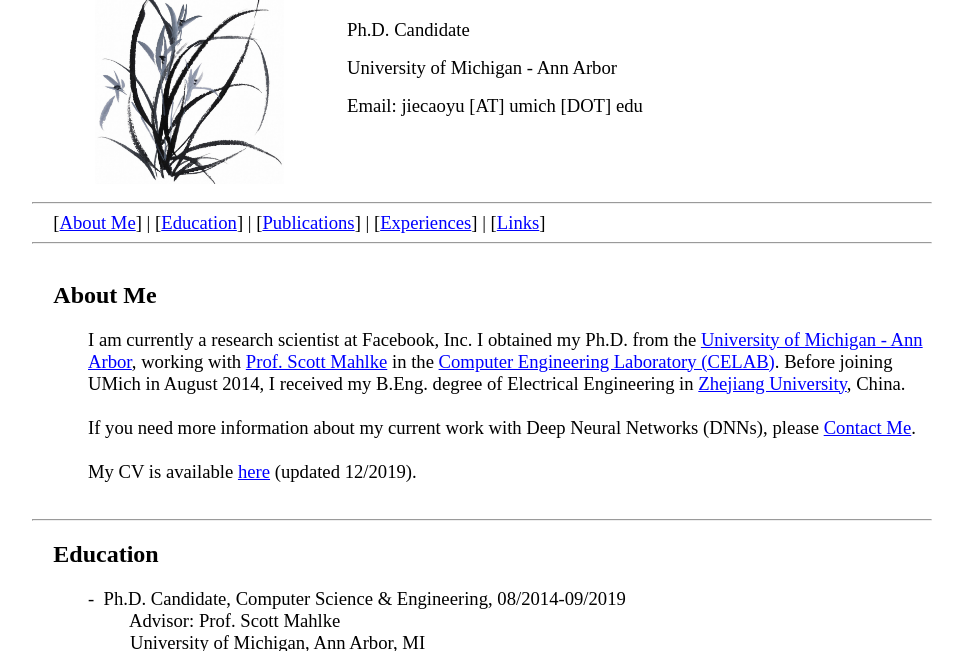
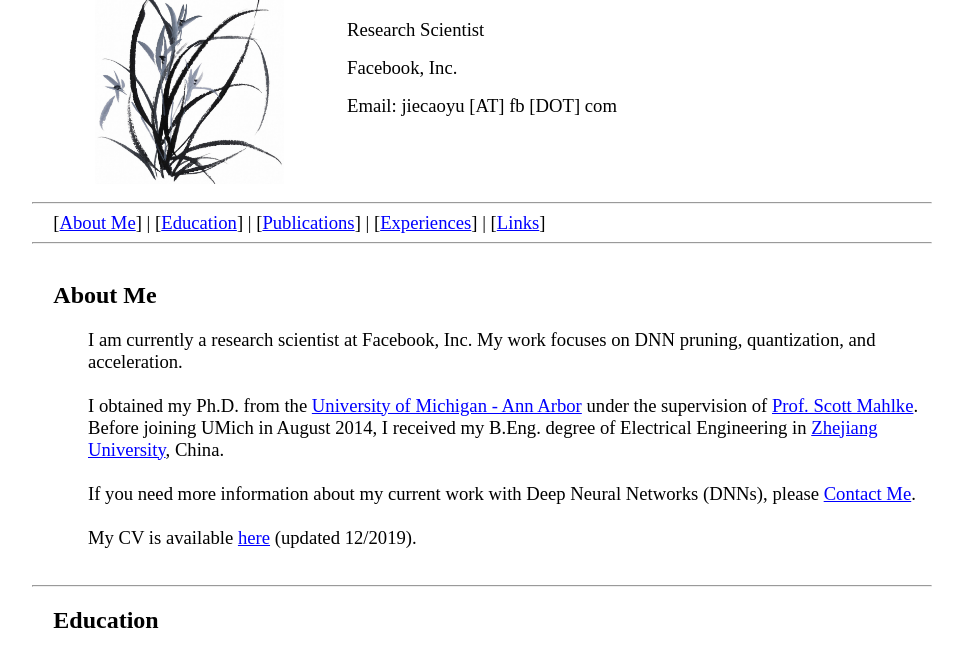
Before and after one commit to jiecaoyu/jiecaoyu.github.io, a plain HTML site: page index.html in a window 1280 px wide. Shown: the part 130-781 px from the top of the page, without its empty margins (158-1121 px from the left). Drawn offline with Linux system fonts and the light colour scheme.

Commit message:
Update index.html

```diff
--- a/index.html
+++ b/index.html
@@ -36,9 +36,9 @@
 
 	<div class="right">
 		<h1> Jiecao Yu 俞杰草</h1>
-		<h3> Ph.D. Candidate </h3>
-		<h3> University of Michigan - Ann Arbor </h3>
-		<h3> Email: jiecaoyu [AT] umich [DOT] edu </h3>
+		<h3> Research Scientist </h3>
+		<h3> Facebook, Inc. </h3>
+		<h3> Email: jiecaoyu [AT] fb [DOT] com </h3>
 	</div>
 
 	<div class="section">
@@ -60,7 +60,9 @@
 			About Me
 		</h2>
 		<p style="margin-left:3em; font-size:14pt">
-			I am currently a research scientist at Facebook, Inc. I obtained my Ph.D. from the <a target="_blank" href=https://www.umich.edu/>University of Michigan - Ann Arbor</a>, working with <a target="_blank" href=http://web.eecs.umich.edu/~mahlke/>Prof. Scott Mahlke</a> in the <a target="_blank" href=https://www.eecs.umich.edu/celab/>Computer Engineering Laboratory (CELAB)</a>. Before joining UMich in August 2014, I received my B.Eng. degree of Electrical Engineering in <a target="_blank" href=http://www.zju.edu.cn/english/>Zhejiang University</a>, China.
+			I am currently a research scientist at Facebook, Inc. My work focuses on DNN pruning, quantization, and acceleration.
+			<br><br>
+			I obtained my Ph.D. from the <a target="_blank" href=https://www.umich.edu/>University of Michigan - Ann Arbor</a> under the supervision of <a target="_blank" href=http://web.eecs.umich.edu/~mahlke/>Prof. Scott Mahlke</a>. Before joining UMich in August 2014, I received my B.Eng. degree of Electrical Engineering in <a target="_blank" href=http://www.zju.edu.cn/english/>Zhejiang University</a>, China.
 			<br><br>
 			If you need more information about my current work with Deep Neural Networks (DNNs), please <a href=mailto:jiecaoyu@fb.com>Contact Me</a>.
 			<br><br>
@@ -75,15 +77,15 @@
 			Education
 		</h2>
 		<p style="margin-left:3em; font-size:14pt">
-			-&nbsp; Ph.D. Candidate, Computer Science & Engineering, 08/2014-09/2019 <br>
+			-&nbsp; Ph.D. Candidate, Computer Science & Engineering, 08/2014 - 09/2019 <br>
 			&emsp;&emsp; Advisor: Prof. Scott Mahlke <br>
 			&emsp;&emsp; University of Michigan, Ann Arbor, MI
 			 <br> <br>
-			-&nbsp; M.S. Computer Science & Engineering, 08/2014-12/2015<br>
+			-&nbsp; M.S. Computer Science & Engineering, 08/2014 - 12/2015<br>
 			&emsp;&emsp; University of Michigan, Ann Arbor, MI<br>
 			&emsp;&emsp; Cumulative GPA: 4.00/4
 			 <br> <br>
-			-&nbsp; B.Eng. Electronic & Information Engineering, 08/2010-06/2014<br>
+			-&nbsp; B.Eng. Electronic & Information Engineering, 08/2010 - 06/2014<br>
 			&emsp;&emsp; Honored Minor, Advanced Honor Class of Engineering Education (ACEE)<br>
 			&emsp;&emsp; Zhejiang University, Hangzhou, China<br>
 			&emsp;&emsp; Cumulative GPA: 3.98/4
@@ -143,23 +145,23 @@
 			Experiences
 		</h2>
 		<p style="margin-left:3em; font-size:14pt">
-			-&nbsp; Facebook, Inc. &emsp; 10/2019-Present <br>
+			-&nbsp; Facebook, Inc. &emsp; 10/2019 - Present <br>
 			&emsp;&emsp; Research Scientist, Manager: Dr. Jongsoo Park <br>
 			&emsp;&emsp; Menlo Park, CA
 			 <br> <br>
-			-&nbsp; Facebook, Inc. &emsp; 05/2018-08/2018 <br>
+			-&nbsp; Facebook, Inc. &emsp; 05/2018 - 08/2018 <br>
 			&emsp;&emsp; Research Intern, Manager: Dr. Jongsoo Park <br>
 			&emsp;&emsp; Menlo Park, CA
 			 <br> <br>
-			-&nbsp; ARM Inc. &emsp; 05/2017-07/2017 <br>
+			-&nbsp; ARM Inc. &emsp; 05/2017 - 07/2017 <br>
 			&emsp;&emsp; Research Intern, Manager: Dr. Ganesh Dasika <br>
 			&emsp;&emsp; Austin, TX
 			 <br> <br>
-			-&nbsp; ARM Inc. &emsp; 06/2016-08/2016 <br>
+			-&nbsp; ARM Inc. &emsp; 06/2016 - 08/2016 <br>
 			&emsp;&emsp; Research Intern, Manager: Dr. David Palframan <br>
 			&emsp;&emsp; Austin, TX
 			 <br> <br>
-			-&nbsp; University of Southern California &emsp; 07/2013-09/2013 <br>
+			-&nbsp; University of Southern California &emsp; 07/2013 - 09/2013 <br>
 			&emsp;&emsp; Research Intern, Advisor: Prof. Melvin Breuer †2017<br>
 			&emsp;&emsp; Los Angeles, CA
 		</p>
```
